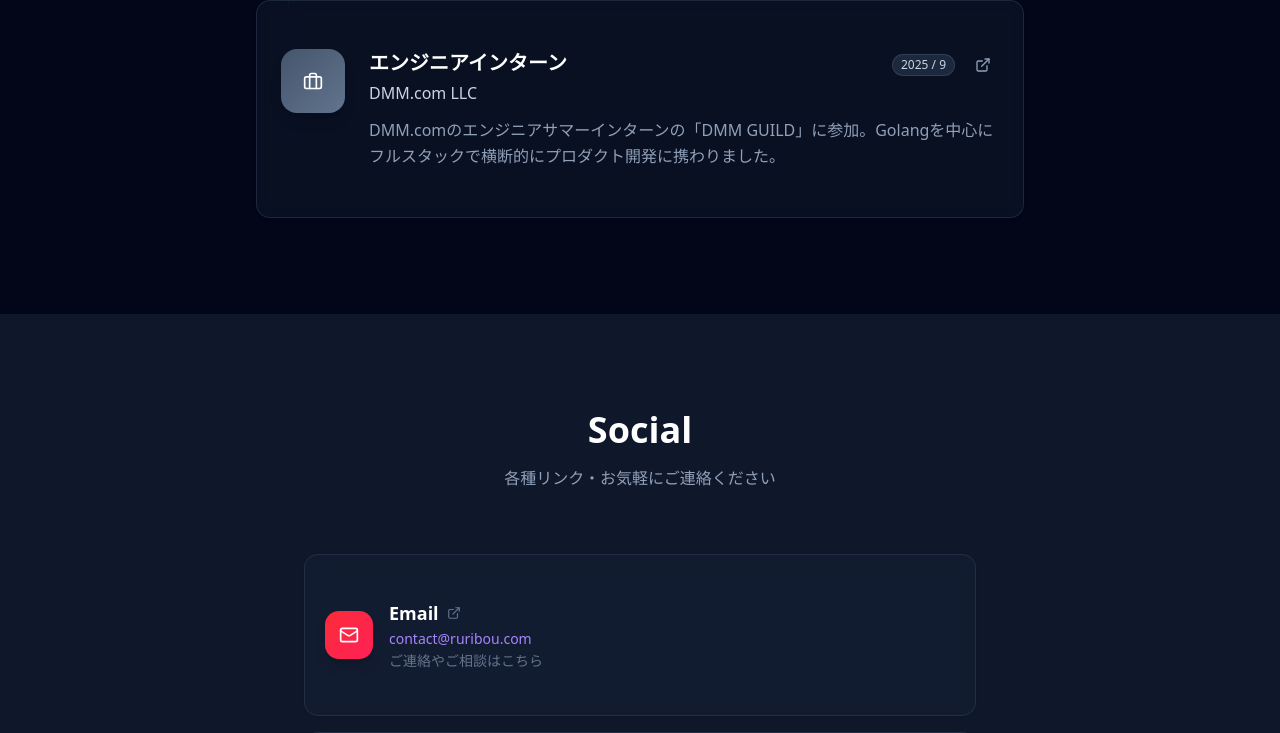
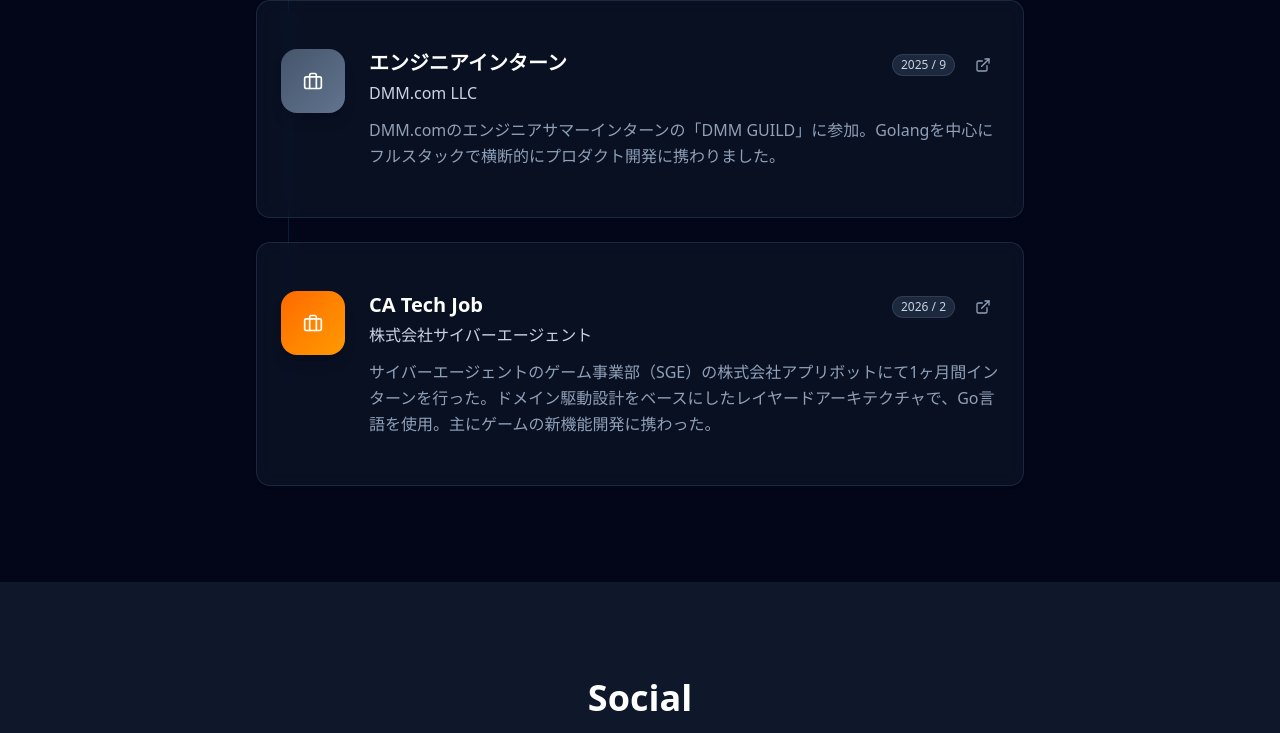
Before and after one commit to ruribou/profile, a Next.js app: page / in a window 1280 px wide. Shown: the part 2812-3545 px from the top of the page. Built offline with nearby package versions, Linux system fonts and the light colour scheme.

Commit message:
Add CA Tech Job (CyberAgent) entry to Career section
Co-authored-by: ruribou <120112993+ruribou@users.noreply.github.com>

```diff
--- a/src/app/components/CareerSection.tsx
+++ b/src/app/components/CareerSection.tsx
@@ -64,6 +64,16 @@ const careerData = [
     icon: <FiBriefcase className="w-5 h-5" />,
     gradient: "from-slate-600 to-slate-500",
     url: "https://dmm-corp.com/recruit/intern/engineer/guild/",
+  },
+  {
+    period: "2026 / 2",
+    title: "CA Tech Job",
+    organization: "株式会社サイバーエージェント",
+    description:
+      "サイバーエージェントのゲーム事業部（SGE）の株式会社アプリボットにて1ヶ月間インターンを行った。ドメイン駆動設計をベースにしたレイヤードアーキテクチャで、Go言語を使用。主にゲームの新機能開発に携わった。",
+    icon: <FiBriefcase className="w-5 h-5" />,
+    gradient: "from-orange-500 to-amber-500",
+    url: "https://www.cyberagent.co.jp/careers/students/event/detail/id=32004",
   },
 ];
 
```
